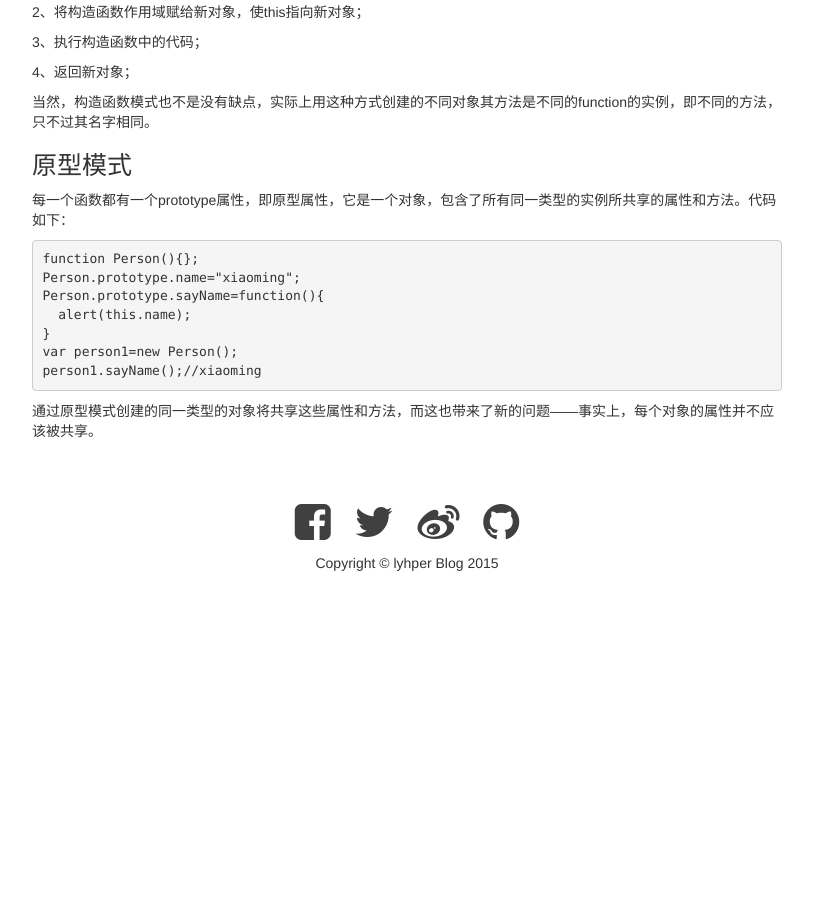
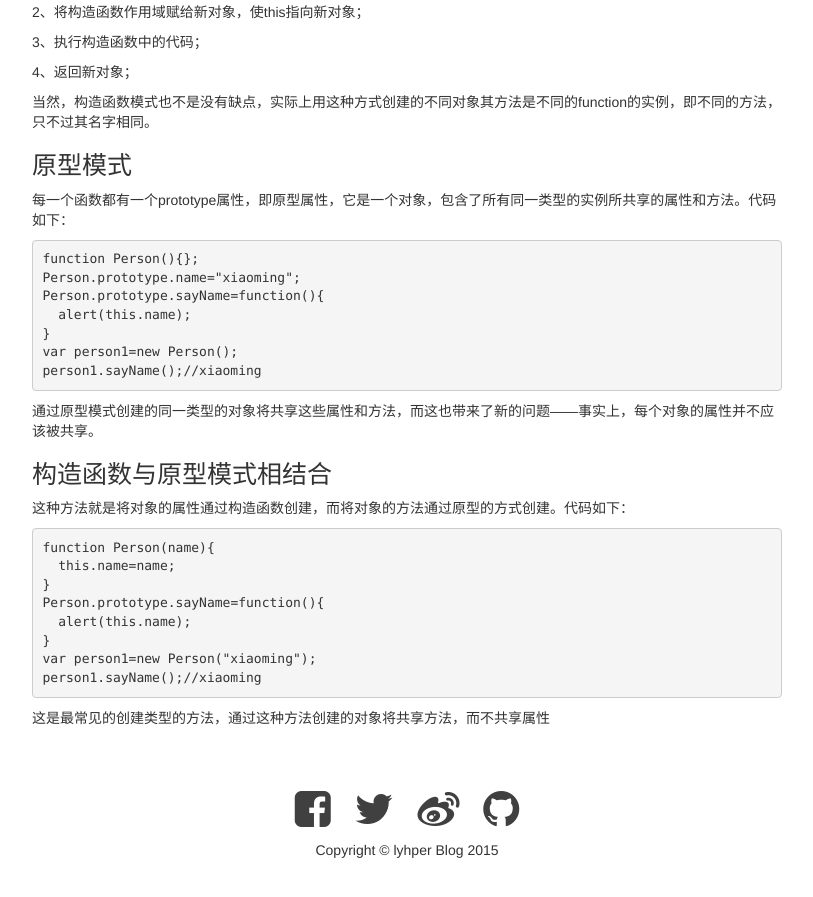
Before and after one commit to lyhper/lyhper.github.io, a Jekyll site: the page built from _posts/2015-08-02-JavaScript-create-object.markdown, in a window 1280 px wide and 900 px high, scrolled down 1447 px. Shown: the top 897 px of the window, without its empty margins (233-1046 px from the left). Built offline with Jekyll 4.4.1, drawn with Linux system fonts in a browser that asks for light colours; before the commit the page ends 2060 px from its top, so only the background shows below that.

Commit message:
modify post

```diff
--- a/_posts/2015-08-02-JavaScript-create-object.markdown
+++ b/_posts/2015-08-02-JavaScript-create-object.markdown
@@ -86,3 +86,20 @@ person1.sayName();//xiaoming
 {% endhighlight %}
 
 通过原型模式创建的同一类型的对象将共享这些属性和方法，而这也带来了新的问题——事实上，每个对象的属性并不应该被共享。
+
+##构造函数与原型模式相结合
+
+这种方法就是将对象的属性通过构造函数创建，而将对象的方法通过原型的方式创建。代码如下：
+
+{% highlight ruby %}
+function Person(name){
+  this.name=name;
+}
+Person.prototype.sayName=function(){
+  alert(this.name);
+}
+var person1=new Person("xiaoming");
+person1.sayName();//xiaoming
+{% endhighlight %}
+
+这是最常见的创建类型的方法，通过这种方法创建的对象将共享方法，而不共享属性
```
